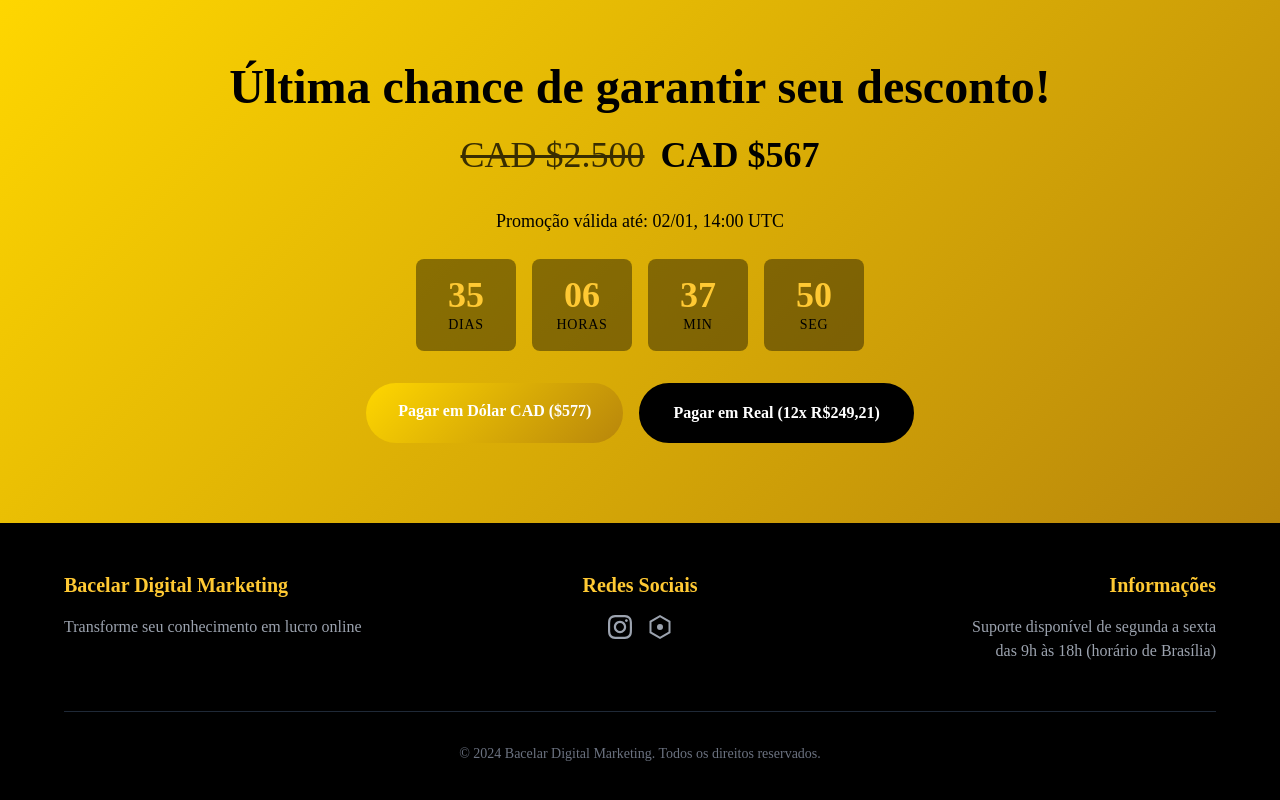
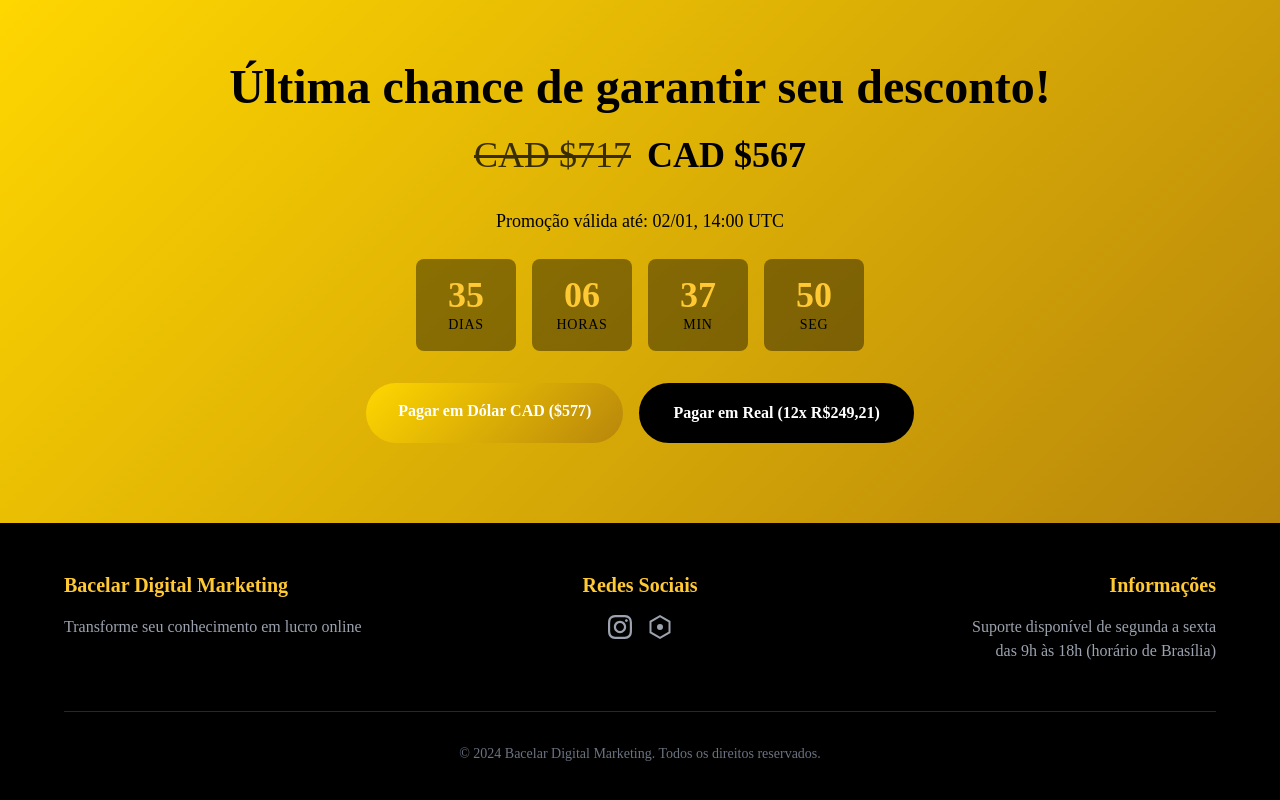
Before and after one commit to blbacelar/dwa, a Next.js app: page / in a window 1280 px wide. Shown: the part 3991-4791 px from the top of the page. Built offline with nearby package versions, Linux system fonts and the light colour scheme.

Commit message:
updated old price

```diff
--- a/app/page.tsx
+++ b/app/page.tsx
@@ -120,7 +120,7 @@ export default function Home() {
                 Última chance de garantir seu desconto!
               </h2>
               <div className="text-2xl md:text-4xl mb-8">
-                <span className="line-through opacity-75">CAD $2.500</span>
+                <span className="line-through opacity-75">CAD $717</span>
                 <span className="font-bold ml-4">CAD $567</span>
               </div>
               <CountdownTimer targetDate={PROMO_END_DATE} />
```
